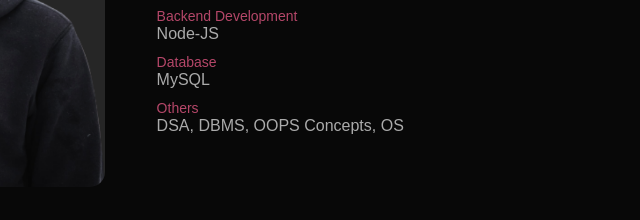
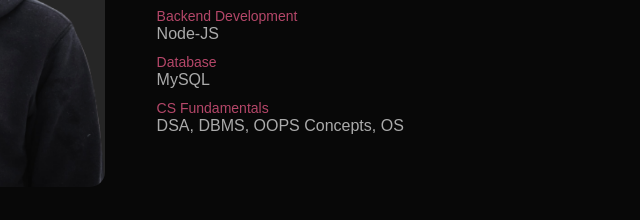
Before and after one commit to aditya2002-stack/My-Prtfolio, a plain HTML site: page index.html in a window 1280 px wide. Shown: the part 1160-1380 px from the top of the page, 381-1021 px from the left. Drawn offline with Linux system fonts and the light colour scheme.

Commit message:
Update index.html

```diff
--- a/index.html
+++ b/index.html
@@ -48,7 +48,7 @@
                             <li><span>Front End Development</span><br>HTML, CSS, Javascript, React-JS</li>
                             <li><span>Backend Development</span><br>Node-JS</li>
                             <li><span>Database</span><br>MySQL</li>
-                            <li><span>Others</span><br>DSA, DBMS, OOPS Concepts, OS</li>
+                            <li><span>CS Fundamentals</span><br>DSA, DBMS, OOPS Concepts, OS</li>
                         </ul>
                     </div>
                     <div class="tab-contents" id="experience">
```
